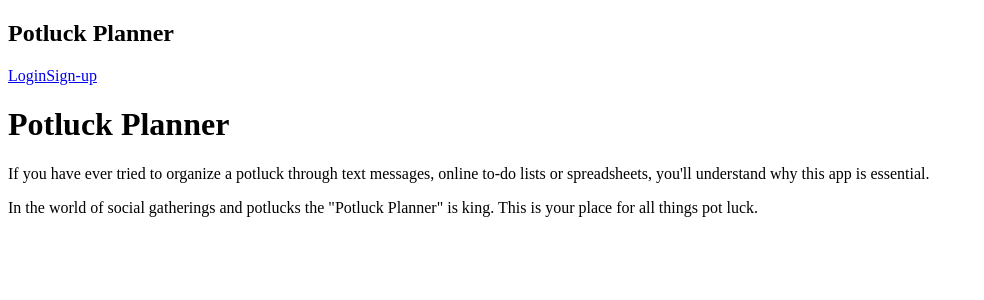
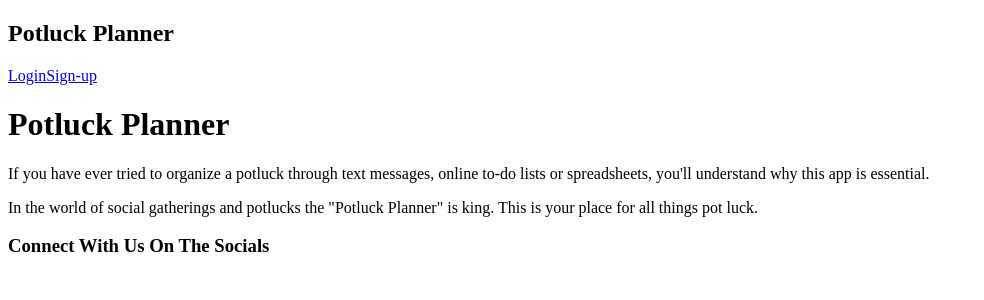
Before and after one commit to ft-potluck-planner-3/front-end, a React (Create React App) app in the folder potluck-planner/: page / in a window 1280 px wide. Shown: the top 300 px of the page, without its empty margins (0-984 px from the left). Built offline with nearby package versions, Linux system fonts and the light colour scheme.

Commit message:
add footer

```diff
--- a/potluck-planner/src/App.js
+++ b/potluck-planner/src/App.js
@@ -13,6 +13,7 @@ import PrivateRoute from './components/PrivateRoute';
 
 // Library Imports
 import { NavLink, Route, Switch } from "react-router-dom";
+import Footer from "./components/Footer";
 
 function App() {
 
@@ -51,6 +52,7 @@ function App() {
         </Route>
         <Route path="/">
           <HomePage />
+          <Footer />
         </Route>
       </Switch>
     </div>
--- /dev/null
+++ b/potluck-planner/src/components/Footer.js
@@ -0,0 +1,27 @@
+import React from "react";
+
+const Footer =() =>{
+    return (
+        <footer>
+        <div>
+           <h3>Connect With Us On The Socials</h3>
+           {/* <nav class="social">
+               <a href="http://instagram.com" target="_blank"><i class="fab fa-instagram"></i></a>
+               <a href="http://facebook.com" target="_blank"><i class="fab fa-facebook-square"></i></a>
+               <a href="http://twitter.com" target="_blank"><i class="fab fa-twitter-square"></i></a>
+           </nav>
+        </div>
+        <div>
+           <nav class="main">
+               <a href="#top">Home</a>
+               <a href="#farm">Farm Fresh</a>
+               <a href="#about">About</a>
+               <a href="#contact">Contact</a>
+           </nav>
+        </div>
+        <div class="copyright">
+           <p>Copyright <a href="http://brithemming.com" target="_blank">Brit Hemming</a> 2020</p> */}
+        </div>
+    </footer>
+    )}
+    export default Footer;
```
Also changed, not shown: 1 other file (tests, documents, lock files or other folders).
